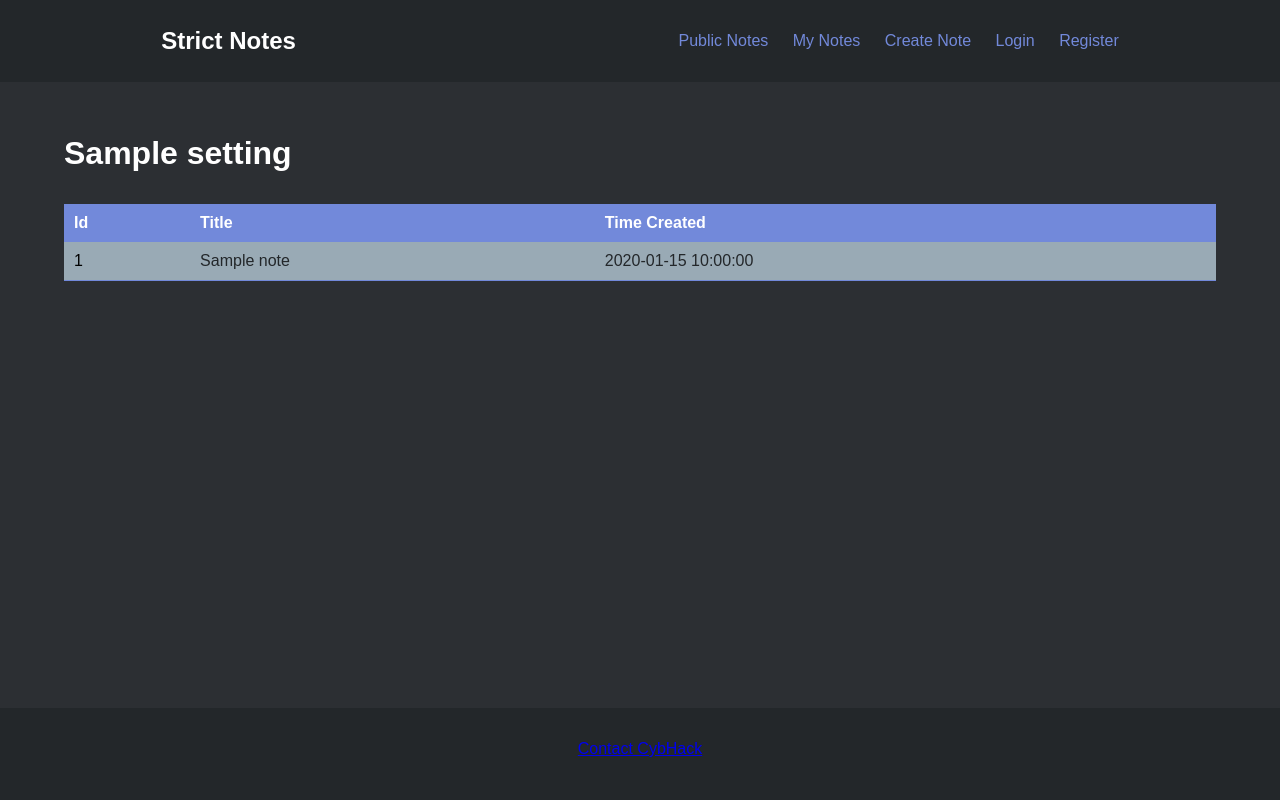
After one commit to FrakenboK/strict-dynamic-ctf-task, a Flask app: template web/templates/notes.html in a window 1280 px wide. The commit adds this page. Run offline with Flask 3, Linux system fonts and the light colour scheme; the template is opened without the code that fills it: most values are stand-ins (such as "Sample title", 1, 10 or a date in 2020); parts of the project's set-up code (start-up, migrations or seed data) failed here and were passed over.

Commit message:
Update full task

```diff
--- a/docker-compose.yml
+++ b/docker-compose.yml
@@ -5,4 +5,4 @@ services:
     ports:
       - 1234:1234
     environment:
-      - FLAG=huihuihui
+      - FLAG=kxctf{}
--- a/web/bot.py
+++ b/web/bot.py
@@ -18,7 +18,7 @@ async def visit(noteId: str):
     cookies = {'name': 'flag', 'value': os.getenv("FLAG"), 'url': 'http://127.0.0.1:1234'}
     await page.setCookie(cookies)
 
-    await page.goto('http://127.0.0.1:1234/notes?noteId={noteId}')
+    await page.goto('http://127.0.0.1:1234/public-notes?id={noteId}')
 
     await page.close()
 
--- a/web/config/config.py
+++ b/web/config/config.py
@@ -5,3 +5,4 @@ class Config():
         secretsfile = json.loads(open("secrets.json").read())
         self.session_key = secretsfile['SESSION_KEY']
         self.nonce_secret = secretsfile['NONCE_SECRET']
+        self.csp_config = "script-src 'nonce-{}' 'strict-dynamic'; img-src 'none'; style-src 'self'; frame-src 'none';"
--- a/web/main.py
+++ b/web/main.py
@@ -1,7 +1,8 @@
 from flask import Flask, request, render_template, redirect, url_for, session, make_response
-import random, hashlib, time, asyncio, bot, json, os
+import random, hashlib, time, asyncio, bot, json, os, shlex, threading, cleaner, uuid
 from config import config
 from utils import nonce
+from datetime import datetime
 
 app = Flask(
     'strict',
@@ -13,13 +14,13 @@ config = config.Config()
 
 app.secret_key = config.session_key
 
-def render_with_csp(template):
+def simple_csp_render(template):
     nonce_value = nonce.generate(config.nonce_secret)
     resp = make_response(render_template(template, nonce=nonce_value))
-    resp.headers['Content-Security-Policy'] = f"script-src 'nonce-{nonce_value}' 'strict-dynamic'; image-src 'none'; style-src 'self'; iframe-src 'none'"
+    resp.headers['Content-Security-Policy'] = config.csp_config.format(nonce_value)
     return resp
 
-@app.route('/index')
+@app.route('/')
 def index():
     if 'username' in session:
         return redirect(url_for('add_note'))
@@ -31,26 +32,26 @@ def register():
         return redirect(url_for('add_note'))
 
     if request.method == 'GET':
-        return render_with_csp("register.html")
+        return simple_csp_render("register.html")
 
     username = request.form.get('username')
     password = request.form.get('password')
 
-    if not (0 < len(username) < 20 and 0 < len(password) < 20):
+    if not (password is not None and username is not None and 0 < len(os.path.basename(username)) < 20 and 0 < len(password) < 20):
         return redirect(url_for('register', error='Invalid username or password'))
 
-    if username in os.listdir("users"):
+    if os.path.basename(username) in os.listdir("users"):
         return redirect(url_for('register', error='User already exists'))
 
-    with open("users/" + os.path.basename(username), 'w', encoding='utf-8') as file:
+    with open(f"/app/users/{os.path.basename(username)}", 'w', encoding='utf-8') as file:
         user = dict()
         user['password'] = hashlib.md5(password.encode()).hexdigest()
         user['time_created'] = str(int(time.time()))
-        user['my_notes'] = []
+        json.dump(user, file, ensure_ascii=False, indent=4)
+    session['username'] = username
+    dirname = shlex.quote(f"/app/user_notes/{os.path.basename(username)}")
+    os.system(f"mkdir {dirname}")
 
-        json.dump(user, file, ensure_ascii=False, indent=4)
-
-    session['username'] = username
     return redirect(url_for("add_note", message='Register succesfull'))
 
 @app.route('/login', methods=['GET', 'POST'])
@@ -59,24 +60,23 @@ def login():
         return redirect(url_for('add_note'))
 
     if request.method == 'GET':
-        return render_with_csp("login.html")
+        return simple_csp_render("login.html")
 
     username = request.form.get('username')
     password = request.form.get('password')
 
-    username = os.path.basename(username)
-    if not (0 < len(username) < 20 and 0 < len(password) < 20):
+    if not (password is not None and username is not None and len(os.path.basename(username)) < 20 and 0 < len(password) < 20):
         return redirect(url_for('login', error='Invalid username or password'))
 
-    if username not in os.listdir("users"):
+    if os.path.basename(username) not in os.listdir("users"):
         return redirect(url_for('login', error='No such user'))
 
-    with open("users/" + username, 'r') as file:
+    with open(f"users/{os.path.basename(username)}", 'r') as file:
         info = json.loads(file.read())
         if hashlib.md5(password.encode()).hexdigest() != info['password']:
             return redirect(url_for('login', error='Invalid password'))
 
-    session['username'] = username
+    session['username'] = os.path.basename(username)
     return redirect(url_for("add_note", message='Login succesfull'))
 
 @app.route('/add_note', methods=['GET', 'POST'])
@@ -84,17 +84,92 @@ def add_note():
     if 'username' not in session:
         return redirect(url_for('login'))
 
-    return render_with_csp("add_note.html")
+    if request.method == 'GET':
+        return simple_csp_render("add_note.html")
 
-@app.route('/notes')
-def notes():
-    # общий список
-    return "notes"
+    title = request.form.get('title')
+    message = request.form.get('message')
+
+    if not (title is not None and message is not None and 0 < len(title) < 100 and 0 < len(message) < 100):
+        return redirect(url_for('add_note', error='Invalid notes Info'))
+
+    note = dict()
+
+    stamp = int(time.time())
+    time_creation = datetime.fromtimestamp(stamp).strftime('%c')
+    id = str(uuid.uuid4())
+
+    note['id'] = id
+    note['title'] = title
+    note['time_creation'] = time_creation
+
+    file = open(f"/app/notes/{id}", 'w+')
+    json.dump(note, file, ensure_ascii=False, indent=4)
+    file.close()
+
+    note['message'] = message
+    note['owner'] = session['username']
+
+    with open(f"/app/user_notes/{session['username']}/{id}", 'w+', encoding='utf-8') as file:
+        json.dump(note, file, ensure_ascii=False, indent=4)
+
+    return redirect(url_for("public_notes", id=id))
+
+@app.route('/public-notes', methods=['GET'])
+def public_notes():
+    if 'username' not in session:
+        return redirect(url_for('login'))
+    notes = []
+    if 'id' in request.args:
+        if request.args['id'] not in os.listdir("/app/notes"):
+            return redirect(url_for("public_notes"))
+        notes.append(json.loads(open(f"/app/notes/{os.path.basename(request.args['id'])}").read()))
+        nonce_value = nonce.generate(config.nonce_secret)
+        resp = make_response(render_template("filtered_notes.html", nonce=nonce_value, safe=['title'], title="Public notes", notes=notes))
+        resp.headers['Content-Security-Policy'] = config.csp_config.format(nonce_value)
+
+        return resp
+
+    for filename in os.listdir("/app/notes"):
+        notes.append(json.loads(open(f"/app/notes/{filename}").read()))
+
+    settings = dict()
+    settings['next_handler'] = "public-notes"
+    settings['title'] = "Public notes"
+
+    nonce_value = nonce.generate(config.nonce_secret)
+    resp = make_response(render_template("notes.html", nonce=nonce_value, notes=notes, settings=settings))
+    resp.headers['Content-Security-Policy'] = config.csp_config.format(nonce_value)
+
+    return resp
 
 @app.route('/my')
 def my():
-    # только мои с возможностью чтения доп полей
-    return "my"
+    notes = []
+    if 'id' in request.args:
+        if request.args['id'] not in os.listdir(f"/app/user_notes/{session['username']}"):
+            return redirect(url_for("public_notes"))
+        notes.append(json.loads(open(f"/app/user_notes/{session['username']}/{os.path.basename(request.args['id'])}").read()))
+
+        nonce_value = nonce.generate(config.nonce_secret)
+        resp = make_response(render_template("filtered_notes.html", nonce=nonce_value, safe=['title'], title="Public notes", notes=notes))
+        resp.headers['Content-Security-Policy'] = config.csp_config.format(nonce_value)
+
+        return resp
+
+    for filename in os.listdir(f"/app/user_notes/{session['username']}"):
+        notes.append(json.loads(open(f"/app/user_notes/{session['username']}/{filename}").read()))
+
+    settings = dict()
+    settings['next_handler'] = "my"
+    settings['title'] = "My notes"
+
+    nonce_value = nonce.generate(config.nonce_secret)
+    resp = make_response(render_template("notes.html", nonce=nonce_value, notes=notes, settings=settings))
+    resp.headers['Content-Security-Policy'] = config.csp_config.format(nonce_value)
+
+    return resp
+
 
 @app.route('/logout')
 def logout():
@@ -103,8 +178,11 @@ def logout():
 
 @app.route('/visit')
 async def visit_web():
-    await bot.visit()
+    if 'id' not in request.args:
+        return "nothing to do"
+    await bot.visit(request.args['id'])
     return "visited"
 
 if __name__ == '__main__':
+    threading.Thread(target=cleaner.run).start()
     app.run(host='0.0.0.0', port=1234, debug=False)
--- a/web/requirements.txt
+++ b/web/requirements.txt
@@ -1,4 +1,5 @@
 appdirs==1.4.4
+asgiref==3.8.1
 blinker==1.7.0
 certifi==2024.2.2
 click==8.1.7
--- a/web/secrets.json
+++ /dev/null
@@ -1,4 +0,0 @@
-{
-    "SESSION_KEY": "YOFGNNWGPZTJIDEF",
-    "NONCE_SECRET": "DUZBKVABEZVOGREN"
-}
--- a/web/static/css/style.css
+++ b/web/static/css/style.css
@@ -183,3 +183,14 @@ table tbody td {
     color: green;
     padding-top: 10px;
 }
+
+/*----------------------------------------*/
+
+.plain-link {
+    color: black;
+    text-decoration: none;
+}
+
+.plain-link:hover {
+    text-decoration: none;
+}
--- a/web/templates/add_note.html
+++ b/web/templates/add_note.html
@@ -11,9 +11,9 @@
         <nav class="navbar">
             <div class="service-name">Strict Notes</div>
             <ul class="nav-links">
-                <li><a href="/notes">All Notes</a></li>
+                <li><a href="/public-notes">Public Notes</a></li>
                 <li><a href="/my">My Notes</a></li>
-                <li><a href="/create">Create Note</a></li>
+                <li><a href="/add_note">Create Note</a></li>
                 <li><a href="/logout">Logout</a></li>
             </ul>
         </nav>
@@ -43,6 +43,6 @@
         </div>
     </footer>
 </body>
-<script nonce={{ nonce }} src="/static/js/script.js"></script>
+<script nonce="{{ nonce }}" src="/static/js/script.js"></script>
 
 </html>
--- a/web/templates/login.html
+++ b/web/templates/login.html
@@ -11,6 +11,7 @@
         <nav class="navbar">
             <div class="service-name">Strict Notes</div>
             <ul class="nav-links">
+                <li><a href="/public-notes">Public Notes</a></li>
                 <li><a href="/login">Login</a></li>
                 <li><a href="/register">Register</a></li>
             </ul>
--- a/web/templates/note.html
+++ /dev/null
@@ -1 +0,0 @@
-{{ message|safe }}
--- /dev/null
+++ b/web/templates/notes.html
@@ -0,0 +1,59 @@
+<!DOCTYPE html>
+<html lang="en">
+<head>
+    <meta charset="UTF-8">
+    <meta name="viewport" content="width=device-width, initial-scale=1.0">
+    <title>CybHack</title>
+    <link rel="stylesheet" href="/static/css/style.css">
+</head>
+<body>
+    <header>
+        <nav class="navbar">
+            <div class="service-name">Strict Notes</div>
+            <ul class="nav-links">
+                <li><a href="/public-notes">Public Notes</a></li>
+                <li><a href="/my">My Notes</a></li>
+                <li><a href="/add_note">Create Note</a></li>
+                <li><a href="/login">Login</a></li>
+                <li><a href="/register">Register</a></li>
+            </ul>
+        </nav>
+    </header>
+
+    <div class="table-container" id="note">
+        <h1>{{ settings['title'] }}</h1>
+        {% if notes: %}
+
+        <table id="notesTable">
+            <thead>
+                <tr>
+                    <th>Id</th>
+                    <th>Title</th>
+                    <th>Time Created</th>
+                </tr>
+            </thead>
+            {% for note in notes: %}
+            <tbody>
+                <tr>
+                    <td><a class="plain-link" href="/{{ settings['next_handler'] }}?id={{ note['id'] }}">{{ note['id'] }}</a></td>
+                    <td>{{note['title']}}</td>
+                    <td>{{note['time_creation']}}</td>
+                </tr>
+            </tbody>
+            {% endfor %}
+        </table>
+        {% else %}
+
+        <p>No such notes</p>
+
+        {% endif%}
+    </div>
+
+    <footer>
+        <div class="footer-content">
+            <p><a href="https://t.me/kibhackctf">Contact CybHack</a></p>
+        </div>
+    </footer>
+</body>
+<script nonce="{{ nonce }}" src="/static/js/script.js"></script>
+</html>
--- a/web/templates/register.html
+++ b/web/templates/register.html
@@ -11,6 +11,7 @@
         <nav class="navbar">
             <div class="service-name">Strict notes</div>
             <ul class="nav-links">
+                <li><a href="/public-notes">Public Notes</a></li>
                 <li><a href="/login">Login</a></li>
                 <li><a href="/register">Register</a></li>
             </ul>
```
Also changed, not shown: web/cleaner.py (added, +10 -0 lines), web/templates/filtered_notes.html (added, +62 -0 lines), 1 other file.
